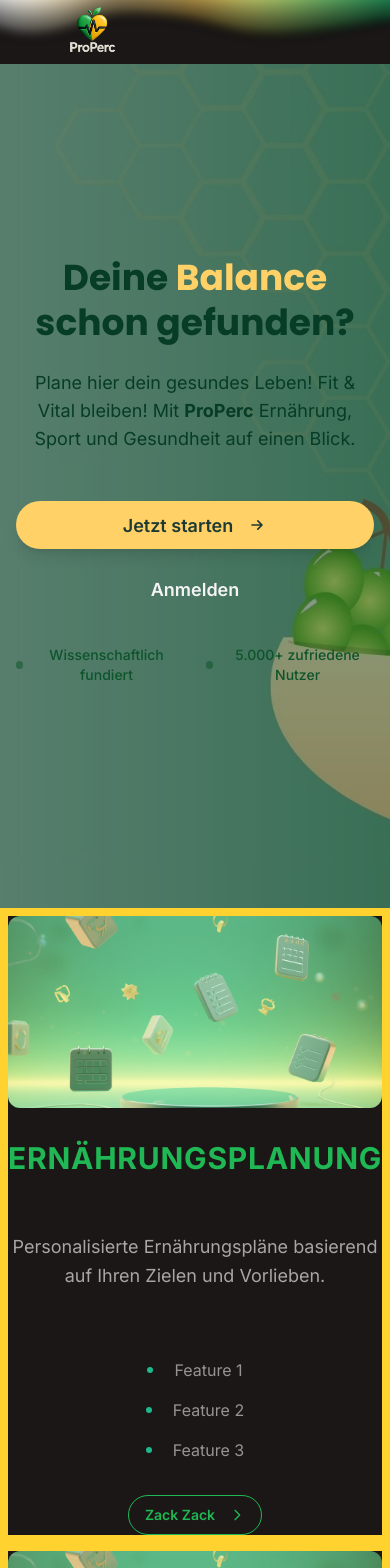
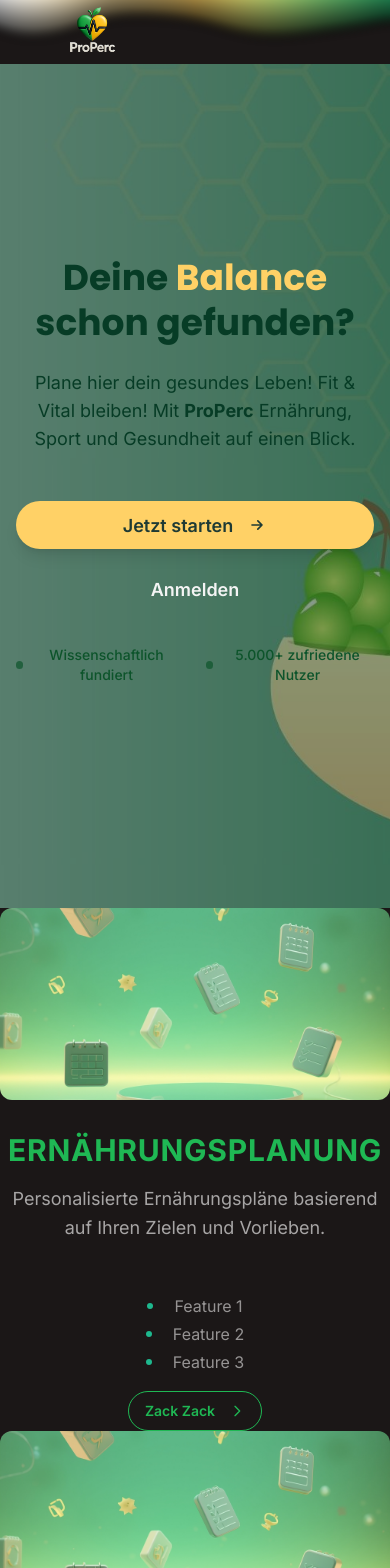
Before and after one commit to CaRpA-devo/ProPerc, a React (Vite) app in the folder frontend/: page / in a window 390 px wide. Shown: the top 1568 px of the page. Built offline with nearby package versions, Linux system fonts and the light colour scheme; no server answers.

Commit message:
bug fixen fertig

```diff
--- a/frontend/src/components/atoms/arrowbutton.comp.jsx
+++ b/frontend/src/components/atoms/arrowbutton.comp.jsx
@@ -1,6 +1,8 @@
-export function ArrowButton({ text }) {
+export function ArrowButton({ text, className = "" }) {
   return (
-    <button className="btn btn-primary btn-outline flex items-center">
+    <button
+      className={`btn btn-primary btn-outline flex items-center ${className}`}
+    >
       {text}
       <svg
         className="w-4 h-4 ml-2"
--- a/frontend/src/components/atoms/cardwrapper.org.jsx
+++ b/frontend/src/components/atoms/cardwrapper.org.jsx
@@ -2,7 +2,7 @@ export function CardWrapper({ children, className = "" }) {
   return (
     <>
       <div
-        className={`max-w-md overflow-hidden rounded-none sm:rounded-xl md:max-w-2xl ${className}`}
+        className={`max-w-md flex overflow-hidden rounded-none sm:rounded-xl md:max-w-2xl ${className}`}
       >
         {children}
       </div>
--- a/frontend/src/components/atoms/sectionwrapper.comp.jsx
+++ b/frontend/src/components/atoms/sectionwrapper.comp.jsx
@@ -11,7 +11,7 @@ export function SectionWrapper({
 
   return (
     <section
-      className={`flex flex-col border-8 border-amber-300 items-center justify-center sm:flex-row
+      className={`flex flex-col  items-center justify-center sm:flex-row
       ${positionClassMap[position] || ""} min-h-content ${className} `}
     >
       {children}
--- a/frontend/src/components/molecules/image_text_card.comp.jsx
+++ b/frontend/src/components/molecules/image_text_card.comp.jsx
@@ -13,11 +13,15 @@ export function ImageTextCard({
   reverse = false,
   listItems = [],
   buttonText = "",
+  styleContainer = "",
 }) {
   return (
-    <CardWrapper className={` md:max-w-220 w-full ${containerClass}`}>
+    <CardWrapper
+      className={` md:max-w-220 w-full
+     ${containerClass}`}
+    >
       <div
-        className={`flex flex-col gap-8 justify-center items-center md:flex-row ${
+        className={`flex flex-col gap-8   justify-center items-center md:flex-row   ${
           reverse ? "md:flex-row-reverse" : ""
         }`}
       >
@@ -28,22 +32,22 @@ export function ImageTextCard({
         ></div>
 
         {/* Textbereich */}
-        <div className="gap-8 flex text-center justify-center flex-col items-center sm:p-8 sm:flex-1 sm:text-start sm:items-start">
+        <div className="gap-4 flex text-center p-0 justify-center flex-col items-center sm:p-8 sm:flex-1 sm:text-start sm:items-start">
           <div
-            className={`text-3xl font-bold text-primary mb-6 tracking-wide uppercase ${categoryClass}`}
+            className={`text-3xl font-bold text-primary tracking-wide uppercase ${categoryClass}`}
           >
             {category}
           </div>
 
           <p
-            className={`text-lg text-base-content/80 mb-8 leading-relaxed ${descriptionClass}`}
+            className={`text-lg text-base-content/80  leading-relaxed mb-8 ${descriptionClass}`}
           >
             {description}
           </p>
 
           {/* Dynamische Liste */}
           {listItems.length > 0 && (
-            <ul className="flex flex-col items-center gap-3 list-disc list-inside marker:text-secondary  marker:text-xl">
+            <ul className="flex flex-col items-center  list-disc list-inside marker:text-secondary  marker:text-xl">
               {listItems.map((item, index) => (
                 <li
                   key={index}
--- /dev/null
+++ b/frontend/src/components/organisms/landingcta.org.jsx
@@ -0,0 +1,42 @@
+import { ArrowButton } from "../atoms/arrowbutton.comp";
+
+export function LandingCTA() {
+  return (
+    <>
+      <div className="text-center mt-16">
+        <div className="card bg-primary/5 border border-primary/20 p-8 max-w-2xl mx-auto">
+          <h3 className="text-2xl font-bold text-primary mb-4">
+            Bereit für Ihre Transformation?
+          </h3>
+          <p className="text-base-content/70 mb-6">
+            Schließen Sie sich tausenden zufriedener Nutzer an und beginnen Sie
+            noch heute.
+          </p>
+          <div className="flex flex-col sm:flex-row gap-4 justify-center">
+            <ArrowButton text="Mehr erfahren" className="btn-lg" />
+            <ArrowButton text="Kostenlos starten" className="btn-lg" />
+          </div>
+        </div>
+      </div>
+      ;
+    </>
+  );
+}
+
+/* CTA */
+
+<div className="text-center mt-16">
+  <div className="card bg-primary/5 border border-primary/20 p-8 max-w-2xl mx-auto">
+    <h3 className="text-2xl font-bold text-primary mb-4">
+      Bereit für Ihre Transformation?
+    </h3>
+    <p className="text-base-content/70 mb-6">
+      Schließen Sie sich tausenden zufriedener Nutzer an und beginnen Sie noch
+      heute.
+    </p>
+    <div className="flex flex-col sm:flex-row gap-4 justify-center">
+      <button className="btn btn-primary btn-lg">Kostenlos starten</button>
+      <button className="btn btn-outline btn-lg">Mehr erfahren</button>
+    </div>
+  </div>
+</div>;
--- a/frontend/src/components/pages/index.page.jsx
+++ b/frontend/src/components/pages/index.page.jsx
@@ -1,6 +1,6 @@
 import { DefaultLayout } from "../layouts/default.layout";
 import { LandingCard } from "../organisms/landingcard.org.jsx";
-import { SectionWrapper } from "../atoms/sectionwrapper.comp";
+import { LandingCTA } from "../organisms/landingcta.org.jsx";
 
 export function IndexPage() {
   return (
@@ -9,25 +9,7 @@ export function IndexPage() {
 
       <DefaultLayout withHero>
         <LandingCard />
-
-        {/* CTA */}
-        <div className="text-center mt-16">
-          <div className="card bg-primary/5 border border-primary/20 p-8 max-w-2xl mx-auto">
-            <h3 className="text-2xl font-bold text-primary mb-4">
-              Bereit für Ihre Transformation?
-            </h3>
-            <p className="text-base-content/70 mb-6">
-              Schließen Sie sich tausenden zufriedener Nutzer an und beginnen
-              Sie noch heute.
-            </p>
-            <div className="flex flex-col sm:flex-row gap-4 justify-center">
-              <button className="btn btn-primary btn-lg">
-                Kostenlos starten
-              </button>
-              <button className="btn btn-outline btn-lg">Mehr erfahren</button>
-            </div>
-          </div>
-        </div>
+        <LandingCTA />
       </DefaultLayout>
     </>
   );
```
